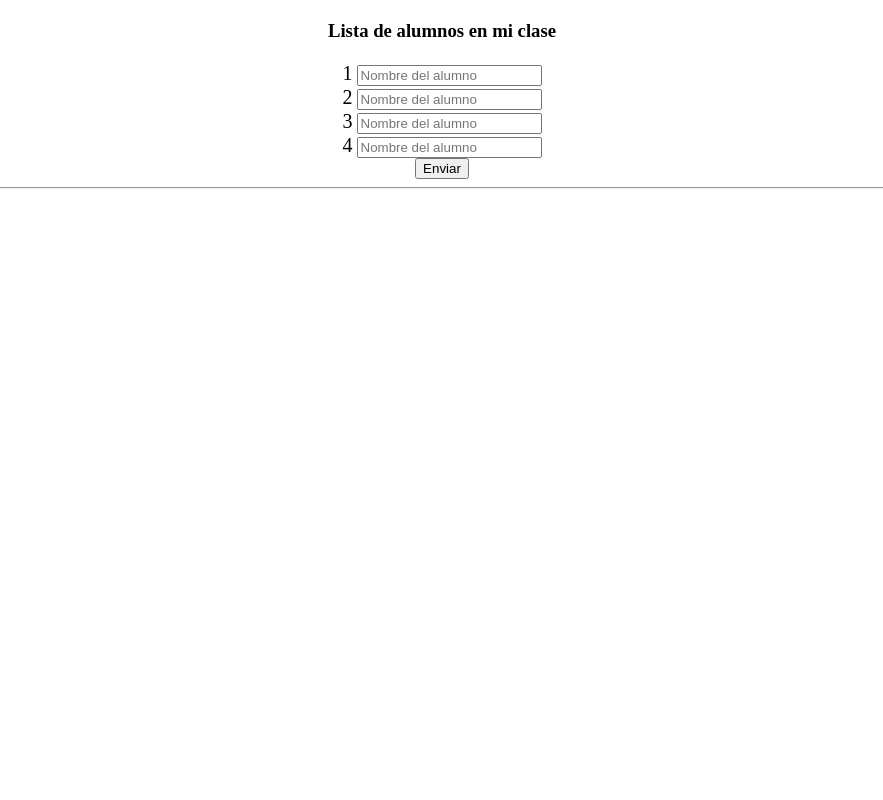
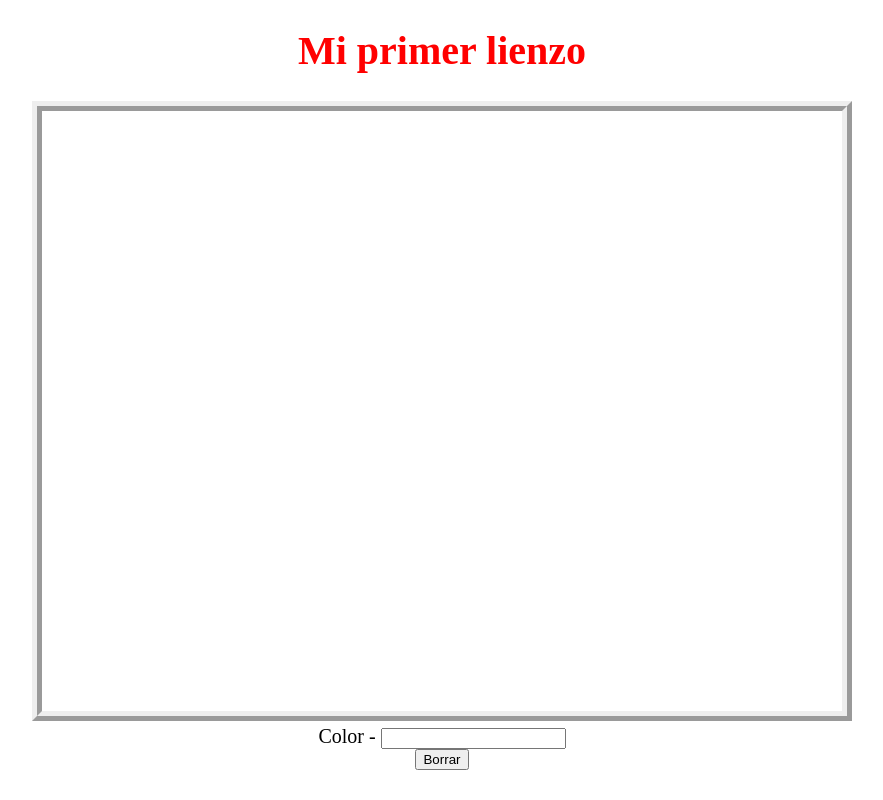
Before and after one commit to ingrid0012/Clase85, a plain HTML site: page index.html in a window 1280 px wide. Shown: the whole page, without its empty margins (198-1081 px from the left). Drawn offline with Linux system fonts and the light colour scheme.

Commit message:
Update index.html

```diff
--- a/index.html
+++ b/index.html
@@ -1,50 +1,26 @@
 <!DOCTYPE html>
 <html>
 <head>
-	<title>C85</title>
+
+<title>C87</title>
 <link rel="stylesheet" type="text/css" href="style.css">
-<script src="Tmain.js"></script>
+</head>
 
-</head>
-<body>
+<body class="body_background">
+
 <center>
-<h3 style="margin-top: 20px; margin-bottom: 20px; ">
-	Lista de alumnos en mi clase
-</h3>
+	<h1>Mi primer lienzo</h1>
+	<canvas id="myCanvas" width="800" height="600"></canvas> <!--Así se crean los lienzos-->
+	<br>
 
-<div id="rows">
-<span>1</span>
-<input type="text" placeholder="Nombre del alumno" id="nombre_alumno_1">
-<br>
+	<!--ACTIVIDAD ADICIONAL -->
+	<span>Color - </span>  <input type="text" id="color">
+	<br>
+	<button onclick="clearArea();">Borrar</button>
+</center>
 
-<span>2</span>
-<input type="text" placeholder="Nombre del alumno" id="nombre_alumno_2">
-<br>
+<script src="main.js"></script>
 
-<span>3</span>
-<input type="text" placeholder="Nombre del alumno" id="nombre_alumno_3">
-<br>
 
-<span>4</span>
-<input type="text" placeholder="Nombre del alumno" id="nombre_alumno_4">
-</div>
-
-<button onclick="submit()" id="botón_enviar">
-	Enviar
-</button>
-
-<div id="ver_nombre_con_comas">
-</div>
-
-<hr>
-
-<div id="ver_nombre_sin_comas">
-</div>
-
-<br>
-</center>
-<script type="text/javascript">
-
-</script>
 </body>
 </html>
```
